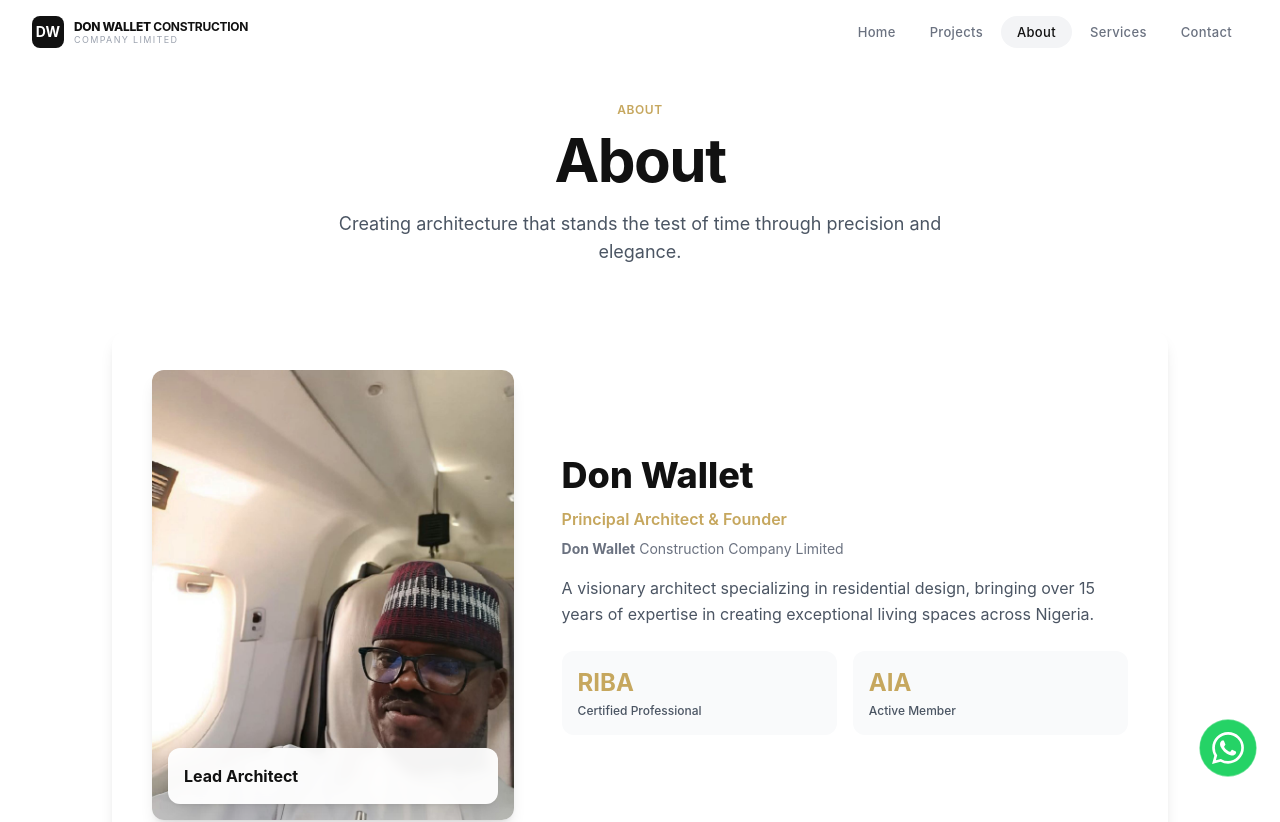
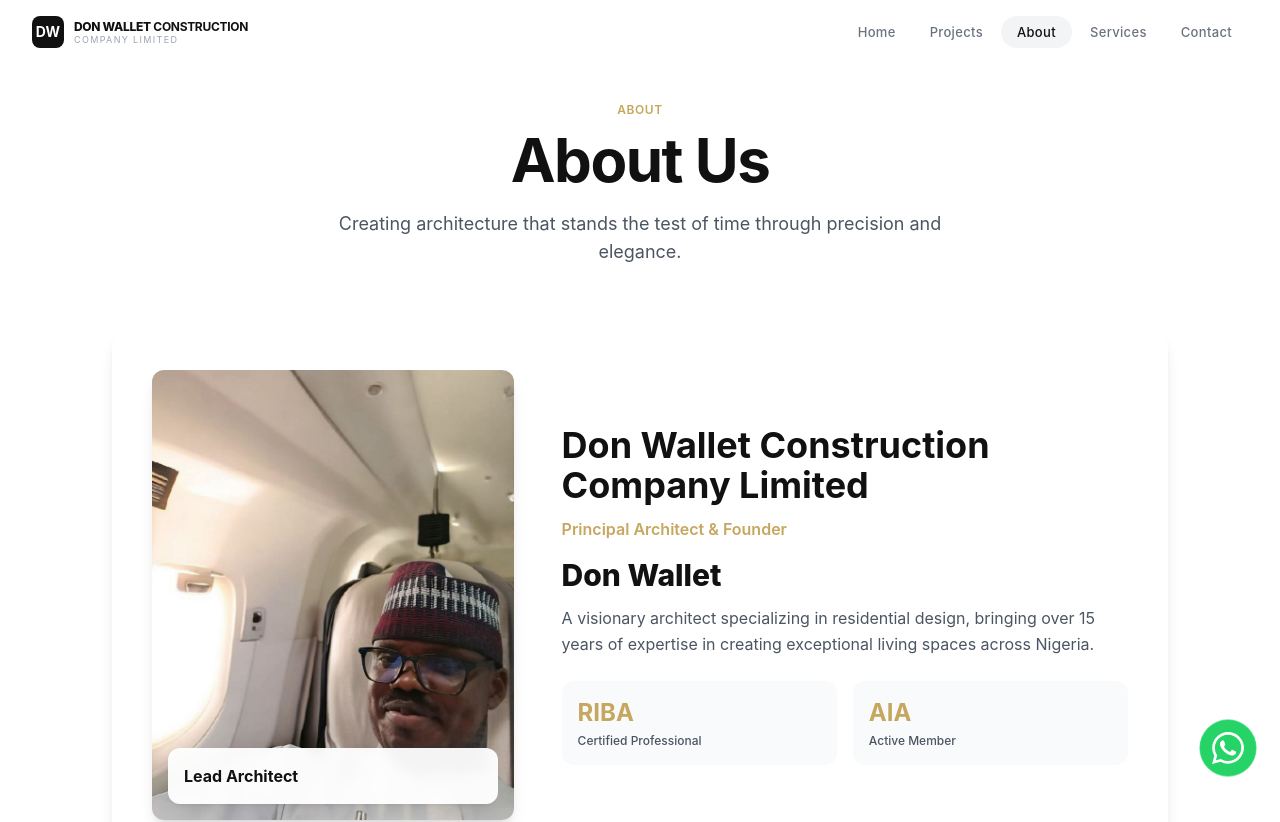
Before and after one commit to AboneChima/donwalletconcept, a SvelteKit app: page /about in a window 1280 px wide. Shown: the top 822 px of the page. Built offline with nearby package versions, Linux system fonts and the light colour scheme.

Commit message:
Update typography and text: modernize Don Wallet branding across site

```diff
--- a/src/lib/components/PageLoader.svelte
+++ b/src/lib/components/PageLoader.svelte
@@ -23,10 +23,10 @@
 					class="absolute inset-0 border-4 border-accent border-t-transparent rounded-full animate-spin"
 				></div>
 			</div>
-			<p class="text-sm font-bold text-charcoal tracking-tight">
-				<span class="font-extrabold">DON WALLET</span> CONSTRUCTION
+			<p class="text-2xl font-extrabold text-charcoal tracking-tight leading-tight">
+				DON WALLET
 			</p>
-			<p class="text-xs text-gray-500 tracking-wider mt-1">Company Limited</p>
+			<p class="text-xs text-gray-500 tracking-wide mt-2 font-light">Construction Company Limited</p>
 		</div>
 	</div>
 {/if}
--- a/src/routes/+page.svelte
+++ b/src/routes/+page.svelte
@@ -69,7 +69,7 @@
 							<span
 								class="px-4 py-2 bg-gray-100 text-charcoal text-xs font-semibold rounded-full tracking-wider uppercase"
 							>
-								Architecture & Design
+								Don Wallet Construction Company Ltd
 							</span>
 						</div>
 						<h1
@@ -200,10 +200,10 @@
 				<div class="order-2 lg:order-1">
 					<div in:fly={{ x: -30, duration: 600, delay: 100 }}>
 						<span class="text-accent text-xs font-semibold tracking-wider uppercase mb-3 inline-block">About Us</span>
-						<p class="text-sm text-gray-500 mb-3">
-							<span class="font-bold">Don Wallet</span> Construction Company Limited
-						</p>
-						<h2 class="text-3xl sm:text-4xl lg:text-5xl font-bold mb-5 text-charcoal tracking-tight">
+						<h3 class="text-4xl sm:text-5xl font-extrabold text-charcoal mb-4 tracking-tight leading-tight">
+							Don Wallet
+						</h3>
+						<h2 class="text-2xl sm:text-3xl font-bold mb-5 text-gray-600 tracking-tight">
 							Design <span class="text-accent">Philosophy</span>
 						</h2>
 						<p class="text-base sm:text-lg text-gray-600 mb-4 leading-relaxed">
@@ -239,9 +239,7 @@
 						/>
 						<!-- Floating badge - positioned at top to avoid face -->
 						<div class="absolute top-4 left-4 right-4 bg-white/95 backdrop-blur-sm p-4 rounded-xl shadow-lg">
-							<p class="text-charcoal font-extrabold text-base">Don Wallet</p>
-							<p class="text-charcoal text-xs font-medium">Construction Company Limited</p>
-							<p class="text-accent text-sm font-semibold mt-1">Principal Architect</p>
+							<p class="text-charcoal font-extrabold text-lg">Don Wallet</p>
 						</div>
 					</div>
 				</div>
--- a/src/routes/about/+page.svelte
+++ b/src/routes/about/+page.svelte
@@ -49,7 +49,7 @@
 		<div class="max-w-4xl mx-auto px-4 sm:px-6 lg:px-12 mb-16 text-center">
 			<div in:fly={{ y: 20, duration: 600 }}>
 				<span class="text-accent text-xs font-semibold tracking-wider uppercase mb-3 inline-block">About</span>
-				<h1 class="text-4xl sm:text-5xl lg:text-6xl font-bold mb-5 text-charcoal tracking-tight">About</h1>
+				<h1 class="text-4xl sm:text-5xl lg:text-6xl font-bold mb-5 text-charcoal tracking-tight">About Us</h1>
 				<p class="text-base sm:text-lg text-gray-600 leading-relaxed max-w-2xl mx-auto">
 					Creating architecture that stands the test of time through precision and elegance.
 				</p>
@@ -79,12 +79,12 @@
 					<div class="lg:col-span-3 space-y-6" in:fly={{ x: 30, duration: 600, delay: 200 }}>
 						<div>
 							<h2 class="text-3xl sm:text-4xl font-bold mb-3 text-charcoal">
-								<span class="font-extrabold">Don Wallet</span>
+								Don Wallet Construction Company Limited
 							</h2>
-							<p class="text-accent font-semibold text-base mb-2">Principal Architect & Founder</p>
-							<p class="text-sm text-gray-500 mb-4">
-								<span class="font-bold">Don Wallet</span> Construction Company Limited
-							</p>
+							<p class="text-accent font-semibold text-base mb-4">Principal Architect & Founder</p>
+							<h3 class="text-2xl sm:text-3xl font-extrabold mb-3 text-charcoal">
+								Don Wallet
+							</h3>
 							<p class="text-base text-gray-600 leading-relaxed">
 								A visionary architect specializing in residential design, bringing over 15 years of
 								expertise in creating exceptional living spaces across Nigeria.
@@ -132,6 +132,9 @@
 				<div in:fly={{ y: 30, duration: 600 }}>
 					<div class="text-center mb-12">
 						<span class="text-accent text-xs font-semibold tracking-wider uppercase mb-3 inline-block">Our Approach</span>
+						<h3 class="text-2xl sm:text-3xl font-bold mb-3 text-charcoal">
+							Don Wallet Construction Company Limited
+						</h3>
 						<h2 class="text-3xl sm:text-4xl font-bold mb-5 text-charcoal">
 							Design <span class="text-accent">Philosophy</span>
 						</h2>
```
